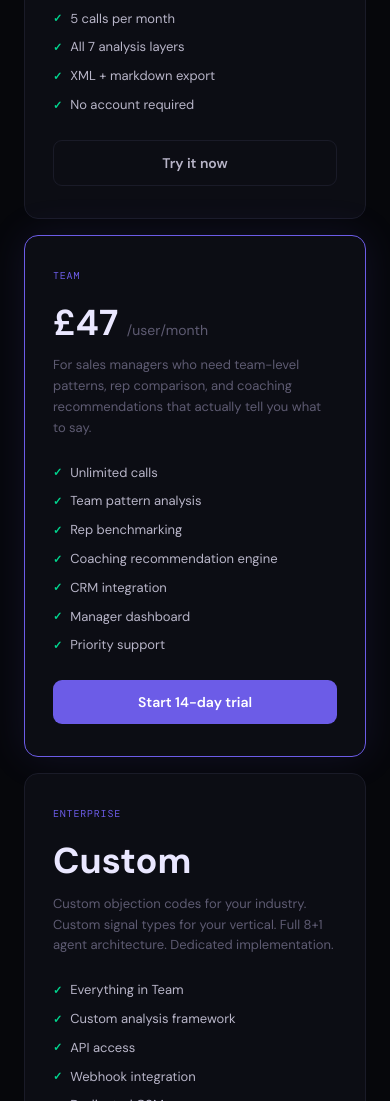
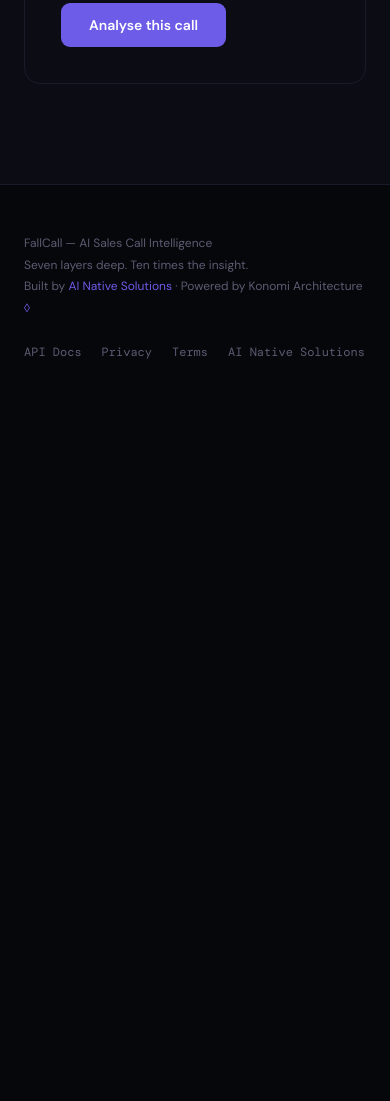
Before and after one commit to sjgant80-hub/fallcall, a plain HTML site: page index.html in a window 390 px wide. Shown: the part 4994-6095 px from the top of the page. After the commit the page ends 5405 px from the top, so only its background shows below. Drawn offline with nearby package versions, Linux system fonts and the light colour scheme.

Commit message:
@ Strip all pricing from FallCall marketing site, add browser API header
Removed pricing section, pricing nav link, pricing CSS, price row
from comparison table, and pricing language from footer. Added
anthropic-dangerous-direct-browser-access header for CORS. Updated
AI Native Solutions footer link to GitHub Pages URL.

Co-Authored-By: Claude Opus 4.6 <noreply@anthropic.com>
@

```diff
--- a/index.html
+++ b/index.html
@@ -109,17 +109,6 @@ nav.scrolled{border-bottom-color:var(--border);}
 .comp-partial{color:var(--gold);}
 .comp-highlight{background:var(--accent-g);}
 
-/* pricing */
-.pricing-grid{display:grid;grid-template-columns:repeat(auto-fit,minmax(280px,1fr));gap:16px;margin-top:48px;}
-.price-card{background:var(--surface);border:1px solid var(--border);border-radius:14px;padding:32px 28px;display:flex;flex-direction:column;}
-.price-card.featured{border-color:var(--accent);box-shadow:0 0 40px var(--accent-g);}
-.price-tier{font-family:var(--mono);font-size:10px;color:var(--accent);letter-spacing:.08em;text-transform:uppercase;margin-bottom:10px;}
-.price-amount{font-size:36px;font-weight:700;color:var(--bright);margin-bottom:4px;}
-.price-amount span{font-size:14px;font-weight:400;color:var(--dim);}
-.price-desc{font-size:13px;color:var(--dim);margin-bottom:24px;line-height:1.6;flex:1;}
-.price-features{display:flex;flex-direction:column;gap:8px;margin-bottom:24px;}
-.price-feat{font-size:13px;color:var(--text);display:flex;align-items:center;gap:8px;}
-.price-feat::before{content:'✓';color:var(--green);font-size:11px;font-weight:700;}
 
 /* try it section */
 .try-panel{background:var(--surface);border:1px solid var(--border);border-radius:16px;padding:36px;margin-top:48px;}
@@ -145,7 +134,6 @@ footer{padding:48px 0;border-top:1px solid var(--border);}
   .hero-inner{grid-template-columns:1fr;gap:40px;}
   .nav-links{display:none;}
   .layers-grid{grid-template-columns:1fr;}
-  .pricing-grid{grid-template-columns:1fr;}
   .comp-table{font-size:11px;}
   .comp-table th,.comp-table td{padding:10px 8px;}
 }
@@ -163,7 +151,6 @@ footer{padding:48px 0;border-top:1px solid var(--border);}
   <div class="nav-links">
     <a href="#layers">How it works</a>
     <a href="#compare">vs Gong</a>
-    <a href="#pricing">Pricing</a>
     <a href="#try" class="nav-cta">Try it free</a>
   </div>
 </nav>
@@ -288,63 +275,11 @@ footer{padding:48px 0;border-top:1px solid var(--border);}
         <tr><td>Defence mechanism analysis</td><td class="comp-highlight comp-check">✓</td><td class="comp-x">✗</td><td class="comp-x">✗</td><td class="comp-x">✗</td></tr>
         <tr><td>Specific word-for-word coaching</td><td class="comp-highlight comp-check">✓</td><td class="comp-partial">generic</td><td class="comp-partial">generic</td><td class="comp-x">✗</td></tr>
         <tr><td>CRM reality mismatch</td><td class="comp-highlight comp-check">✓</td><td class="comp-x">✗</td><td class="comp-x">✗</td><td class="comp-x">✗</td></tr>
-        <tr style="border-top:2px solid var(--border)"><td style="font-weight:700">Price per user/month</td><td class="comp-highlight" style="color:var(--green);font-weight:700">£47</td><td style="color:var(--red)">$100-150</td><td style="color:var(--red)">$100</td><td style="color:var(--red)">$85</td></tr>
       </tbody>
     </table>
   </div>
 </section>
 
-<!-- PRICING -->
-<section id="pricing">
-  <div class="wrap">
-    <p class="section-label fade-in">Pricing</p>
-    <h2 class="section-title fade-in fade-d1">Half the price. Ten times the depth.</h2>
-
-    <div class="pricing-grid">
-      <div class="price-card fade-in">
-        <p class="price-tier">Starter</p>
-        <p class="price-amount">Free</p>
-        <p class="price-desc">Paste a transcript. Get the full 7-layer analysis. See what you've been missing. No account needed.</p>
-        <div class="price-features">
-          <div class="price-feat">5 calls per month</div>
-          <div class="price-feat">All 7 analysis layers</div>
-          <div class="price-feat">XML + markdown export</div>
-          <div class="price-feat">No account required</div>
-        </div>
-        <button class="btn btn-ghost" onclick="document.getElementById('try').scrollIntoView({behavior:'smooth'})">Try it now</button>
-      </div>
-      <div class="price-card featured fade-in fade-d1">
-        <p class="price-tier">Team</p>
-        <p class="price-amount">£47 <span>/user/month</span></p>
-        <p class="price-desc">For sales managers who need team-level patterns, rep comparison, and coaching recommendations that actually tell you what to say.</p>
-        <div class="price-features">
-          <div class="price-feat">Unlimited calls</div>
-          <div class="price-feat">Team pattern analysis</div>
-          <div class="price-feat">Rep benchmarking</div>
-          <div class="price-feat">Coaching recommendation engine</div>
-          <div class="price-feat">CRM integration</div>
-          <div class="price-feat">Manager dashboard</div>
-          <div class="price-feat">Priority support</div>
-        </div>
-        <button class="btn btn-primary">Start 14-day trial</button>
-      </div>
-      <div class="price-card fade-in fade-d2">
-        <p class="price-tier">Enterprise</p>
-        <p class="price-amount">Custom</p>
-        <p class="price-desc">Custom objection codes for your industry. Custom signal types for your vertical. Full 8+1 agent architecture. Dedicated implementation.</p>
-        <div class="price-features">
-          <div class="price-feat">Everything in Team</div>
-          <div class="price-feat">Custom analysis framework</div>
-          <div class="price-feat">API access</div>
-          <div class="price-feat">Webhook integration</div>
-          <div class="price-feat">Dedicated CSM</div>
-          <div class="price-feat">Konomi licence system</div>
-        </div>
-        <button class="btn btn-ghost">Talk to us</button>
-      </div>
-    </div>
-  </div>
-</section>
 
 <!-- TRY IT -->
 <section id="try" style="background:var(--surface);">
@@ -370,7 +305,7 @@ Rep: Great, so let me tell you about our platform..."></textarea>
   <div class="wrap footer-inner">
     <p class="footer-text">
       FallCall — AI Sales Call Intelligence<br>
-      Seven layers deep. Half the price. Ten times the insight.<br>
+      Seven layers deep. Ten times the insight.<br>
       Built by <span style="color:var(--accent)">AI Native Solutions</span> · Powered by Konomi Architecture<br>
       <span style="color:var(--accent)">◊</span>
     </p>
@@ -378,7 +313,7 @@ Rep: Great, so let me tell you about our platform..."></textarea>
       <a href="#">API Docs</a>
       <a href="#">Privacy</a>
       <a href="#">Terms</a>
-      <a href="https://ai-nativesolutions.com">AI Native Solutions</a>
+      <a href="https://fall127agents.github.io/ai-nativesolutions/">AI Native Solutions</a>
     </div>
   </div>
 </footer>
@@ -448,7 +383,7 @@ Output as clean markdown with headers for each layer. Be specific. Quote exact t
       }else{
         const key=localStorage.getItem('anthropic_key');
         if(!key)continue;
-        const r=await fetch(b.url,{method:'POST',headers:{'Content-Type':'application/json','x-api-key':key,'anthropic-version':'2023-06-01'},body:JSON.stringify({model:'claude-sonnet-4-20250514',max_tokens:4000,system:systemPrompt,messages:[{role:'user',content:'TRANSCRIPT:\\n'+text}]})});
+        const r=await fetch(b.url,{method:'POST',headers:{'Content-Type':'application/json','x-api-key':key,'anthropic-version':'2023-06-01','anthropic-dangerous-direct-browser-access':'true'},body:JSON.stringify({model:'claude-sonnet-4-20250514',max_tokens:4000,system:systemPrompt,messages:[{role:'user',content:'TRANSCRIPT:\\n'+text}]})});
         const d=await r.json();
         result=d.content?.filter(c=>c.type==='text').map(c=>c.text).join('\\n');
       }
```
